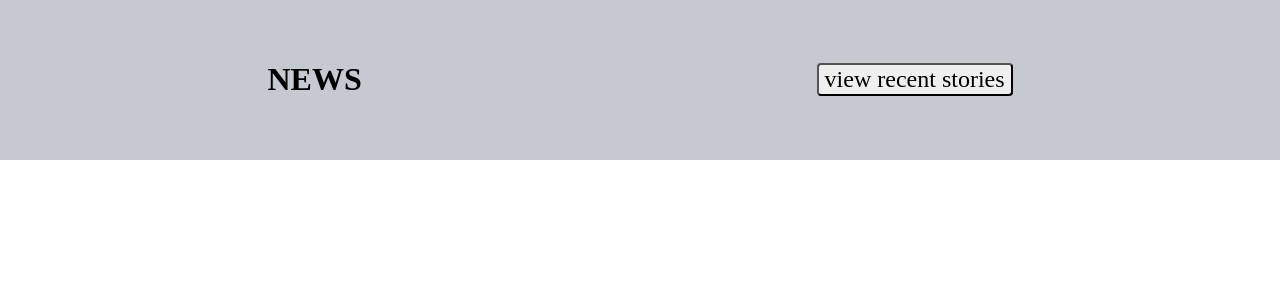
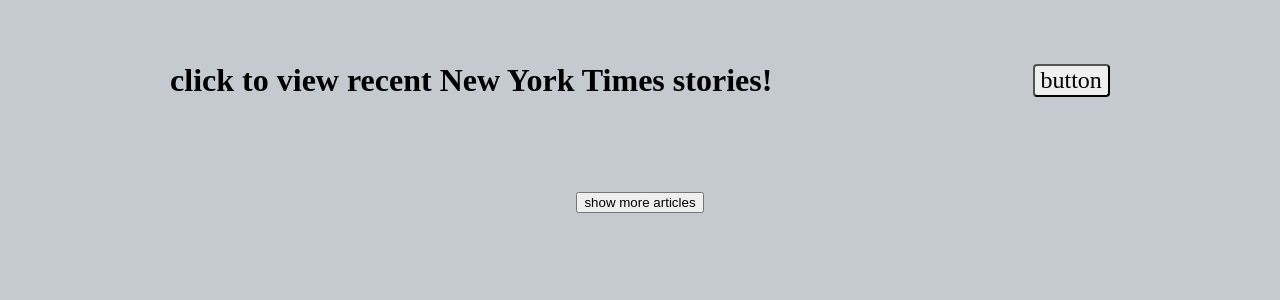
Before and after one commit to colev1/news-finder, a React (Create React App) app: page / in a window 1280 px wide. Shown: the top 300 px of the page. Built offline with nearby package versions, Linux system fonts and the light colour scheme.

Commit message:
Refactor conditional rendering in app component

```diff
--- a/src/components/App.js
+++ b/src/components/App.js
@@ -12,7 +12,8 @@
       articles: [],
       limit: 10,
       offset: 0,
-      filter: ''
+      filter: '',
+      loadedArticles: false
     }
   }
 
@@ -36,6 +37,9 @@
         articles: this.state.articles.concat(articles)
       })
     }
+    this.setState({
+      loadedArticles: true
+    })
   }
 
   showMoreArticles = () => {
@@ -53,22 +57,13 @@
   }
 
   render() {
-    const {filter, articles} = this.state;
-    if (this.state.articles.length) {
-      return (
-        <div className="App">
-          <Nav fetchNews={this.fetchNews} />
-          <Form changeFilter={this.changeFilter} filter={filter}/>
-          <Main articles={articles} showMoreArticles={this.showMoreArticles} filter={filter} />
-        </div>
-      );
-    } else {
-      return (
-        <div className="App">
-          <Nav fetchNews={this.fetchNews} />
-        </div>
-      );
-    }
+    const { filter, articles, loadedArticles } = this.state;
+    return (
+      <div className="App">
+        {loadedArticles ? <Form changeFilter={this.changeFilter} filter={filter} /> : <Nav fetchNews={this.fetchNews} showArticles={loadedArticles} />}
+        <Main articles={articles} showMoreArticles={this.showMoreArticles} filter={filter} />
+      </div>
+    )
   }
 }
 
--- a/src/components/Main.js
+++ b/src/components/Main.js
@@ -12,7 +12,10 @@
   }
 
   let displayedArticles = matchingArticles.map(article => {
-    return <li key={`${article.date}_${article.updated}`}> {article.title} </li>
+    return <div key={`${article.date}_${article.updated}`}>
+      <h4> {article.title} </h4>
+      <p> {article.byline}  </p>
+    </div>
   })
 
   return (
--- a/src/components/Nav.js
+++ b/src/components/Nav.js
@@ -4,8 +4,8 @@
 const Nav = ({ fetchNews }) => {
   return (
     <div className="nav-container">
-      <h1> NEWS </h1>
-      <button onClick={fetchNews} className="nav-button"> view recent stories </button>
+      <h1> click to view recent New York Times stories! </h1>
+      <button onClick={fetchNews} className="nav-button"> button </button>
     </div>
   )
 }
--- a/src/helper.js
+++ b/src/helper.js
@@ -1,5 +1,6 @@
 const cleanArticles = (articles) => {
   return articles.map(article => {
+    console.log(article)
     return {
       title: article.title,
       date: article.published_date,
--- a/src/styling/App.css
+++ b/src/styling/App.css
@@ -1,4 +1,8 @@
 .App {
   text-align: center;
   font-family: 'Times New Roman', Times, serif;
+  background-color: #C4CAD0;
+  height: 100vh;
+  display: grid;
+  grid-template-rows: 160px 1fr;
 }
--- a/src/styling/Form.css
+++ b/src/styling/Form.css
@@ -1,5 +1,5 @@
 form {
-  margin: 12px;
+  /* margin: 12px; */
   display: flex;
   flex-direction: row;
   justify-content: center;
--- a/src/styling/Main.css
+++ b/src/styling/Main.css
@@ -2,6 +2,9 @@
   display: flex;
   flex-wrap: wrap;
   justify-content: space-around;
+  background-color: #C4CAD0;
+
+
 }
 
 li {
```
